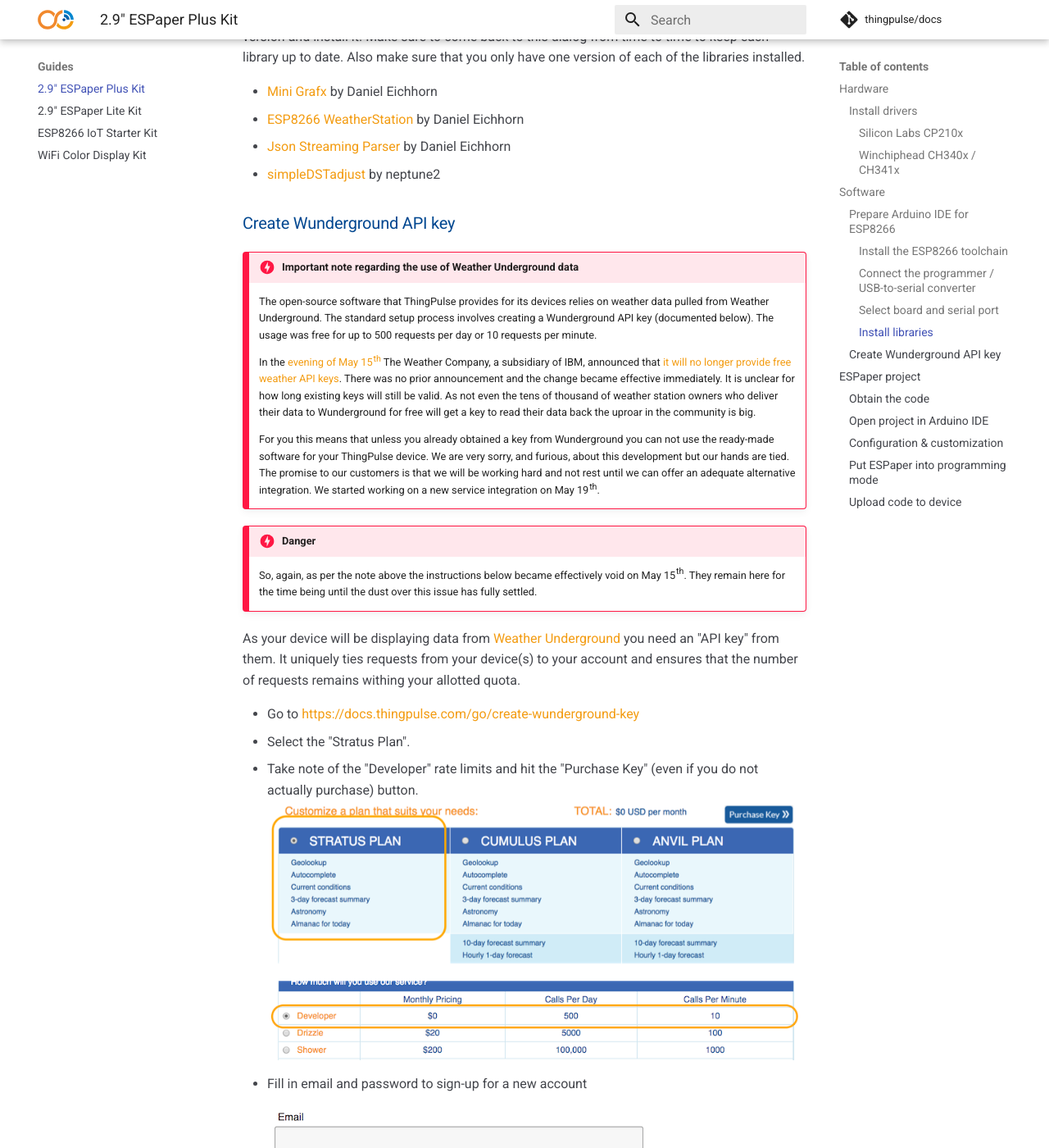
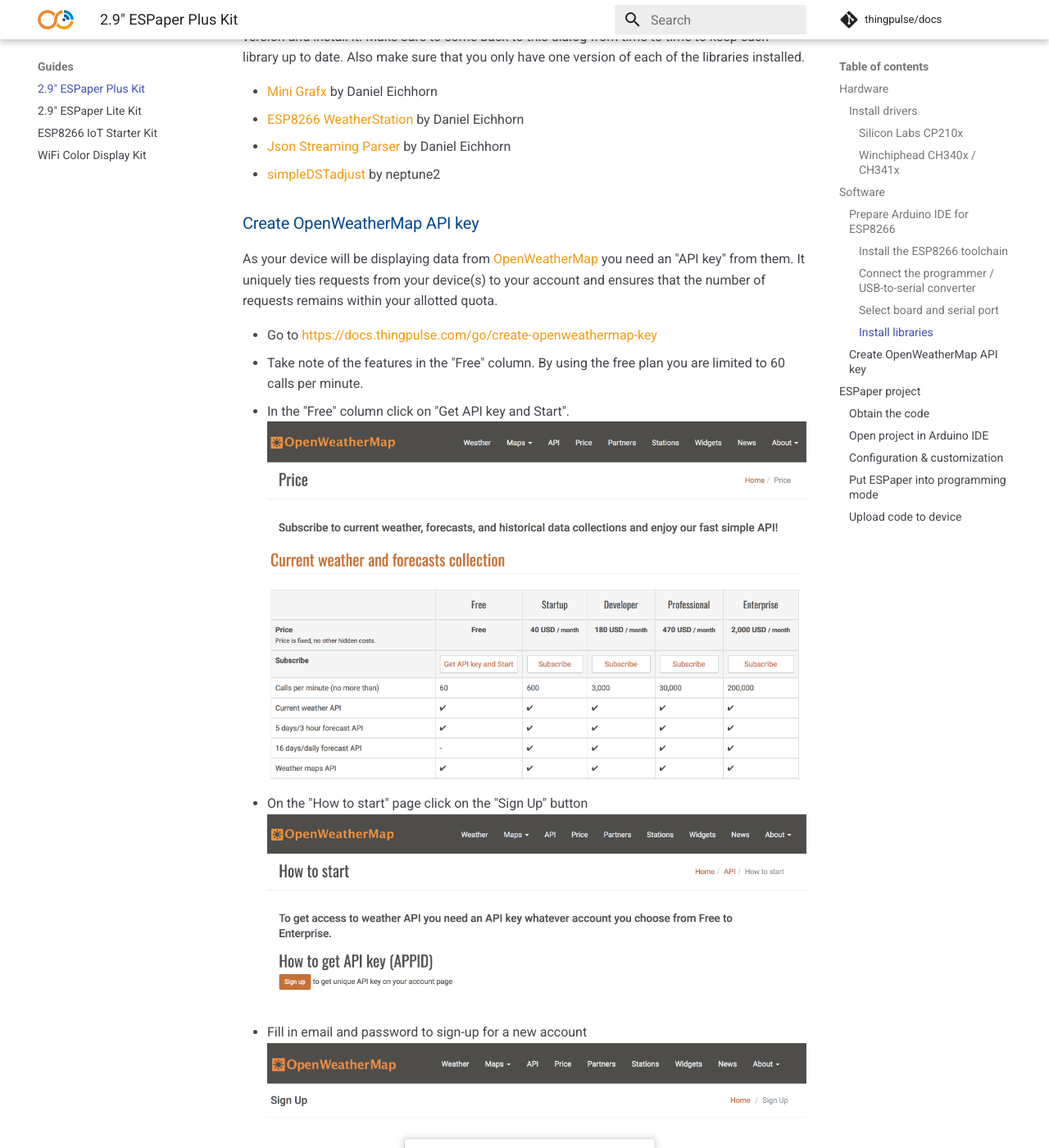
Before and after one commit to ThingPulse/docs, an MkDocs documentation site: the page built from docs/guides/espaper-plus-kit.md, in a window 1280 px wide and 1400 px high, scrolled down 4734 px. Shown: the whole window at 82% size. Built offline with MkDocs 1.6.1 and Material for MkDocs 9.7.7, drawn with Linux system fonts in a browser that asks for light colours; comment, search, counter and statistics services are not loaded; old or Windows-style settings are respelled for this version of MkDocs; some of the changed text lies outside the part shown.

Commit message:
Remove references to Wunderground

```diff
--- a/docs/guides/espaper-plus-kit.md
+++ b/docs/guides/espaper-plus-kit.md
@@ -56,9 +56,9 @@
 - [Json Streaming Parser](https://github.com/squix78/json-streaming-parser) by Daniel Eichhorn
 - [simpleDSTadjust](https://github.com/neptune2/simpleDSTadjust) by neptune2
 
-### Create Wunderground API key
+### Create OpenWeatherMap API key
 
-{!../includes/wunderground-key.md!}
+{!../includes/openweathermap-key.md!}
 
 ## ESPaper project
 
@@ -85,20 +85,15 @@
 
 In one of the tabs the IDE opened [`settings.h`](https://github.com/ThingPulse/espaper-weatherstation/blob/master/settings.h).
 Go through the file and adjust the two handful of configuration parameters. They are all documented _inside_ the file
-directly. Everything should be self-explanatory. Most importantly you will need to set the Wunderground API key you
+directly. Everything should be self-explanatory. Most importantly you will need to set the OpenWeatherMap API key you
 obtained in a previous step.
 
 Replace `WIFI_SSID` with the name of your WiFi network and `WIFI_PASS` with its password. While there are nice
 tools like the WifiManager which avoid storing the WiFi credentials in the firmware but they also take more time to
 connect to WiFi, which in turns reduces your battery life.
 
-Copy the Wunderground API key you got in the previous step and assign it to `WUNDERGRROUND_API_KEY`. The value for
-`WUNDERGROUND_COUNTRY` can be a bit tricky to get right. In the US you usually set this to the state. Outside the US
-you usually use the [ISO country code](https://en.wikipedia.org/wiki/ISO_3166). A real challenge is
-`WUNDERGROUND_CITY` as the constraints are many (no non-ASCII characters, '_' for space, etc.).
-We recommend an explorative station search on wunderground.com. Once you found the station you want to display data
-from take a look at the URL in the browser. It will be something like `https://www.wunderground.com/weather/fr/meaux/48.96%2C2.88`.
- Extract the country code `fr` and the city name `meaux` and assign them to the respective variables in the settings file.
+Copy the OpenWeatherMap API key you got in the previous step and assign it to `OPEN_WEATHER_MAP_APP_ID`. The value for
+`OPEN_WEATHER_MAP_LOCATION` can be a bit tricky to get right. This is the city name and country code divided by comma, use [ISO country code](https://en.wikipedia.org/wiki/ISO_3166). A real challenge is the city as there are many constraints (no non-ASCII characters, '_' for space, etc.).
 
 Change the `UTC_OFFSET` field according to your time zone. The value is the number of hours your timezone is ahead
 or behind UTC/GMT. If you are not sure about the DST rules [look them up](https://en.wikipedia.org/wiki/Daylight_saving_time_by_country).
--- a/includes/openweathermap-key.md
+++ b/includes/openweathermap-key.md
@@ -10,6 +10,6 @@
 - Fill in email and password to sign-up for a new account
 ![OpenWeatherMap API Signup Form](/img/how-tos/OpenWeatherMapSignUpForm.png)
 - Remember the key generated here
-![Wunderground sign up](/img/how-tos/OpenWeatherMapKey.png)
+![OpenWeatherMap sign up](/img/how-tos/OpenWeatherMapKey.png)
 
 Once the API key is created you can come back to this page any time to edit or delete it.
```
Also changed, not shown: docs/guides/wifi-color-display-kit.md (+1 -1 lines).
